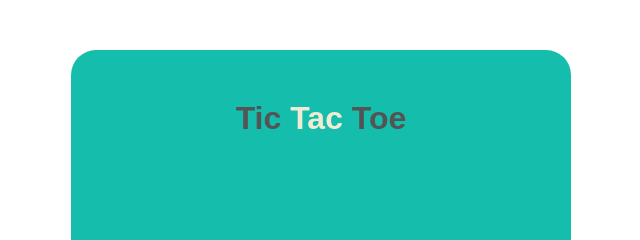
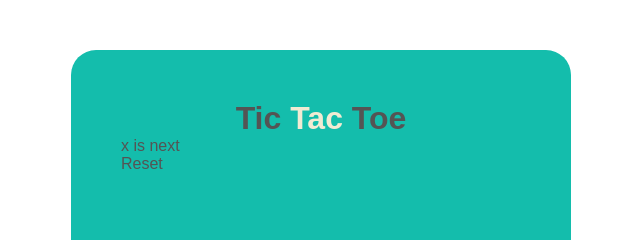
Before and after one commit to branchwag/tictactoejs, a plain HTML site: page index.html in a window 1280 px wide. Shown: the top 240 px of the page, 319-959 px from the left. Drawn offline with Linux system fonts and the light colour scheme.

Commit message:
adds in header text

```diff
--- a/index.html
+++ b/index.html
@@ -9,6 +9,10 @@
   <body>
     <div class="container">
       <h1 class="title">Tic <span>Tac</span> Toe</h1>
+      <div class="status-action">
+        <div class="status">x is next</div>
+        <div class="reset">Reset</div>
+      </div>
     </div>
     <script src="app.js"></script>
   </body>
```
